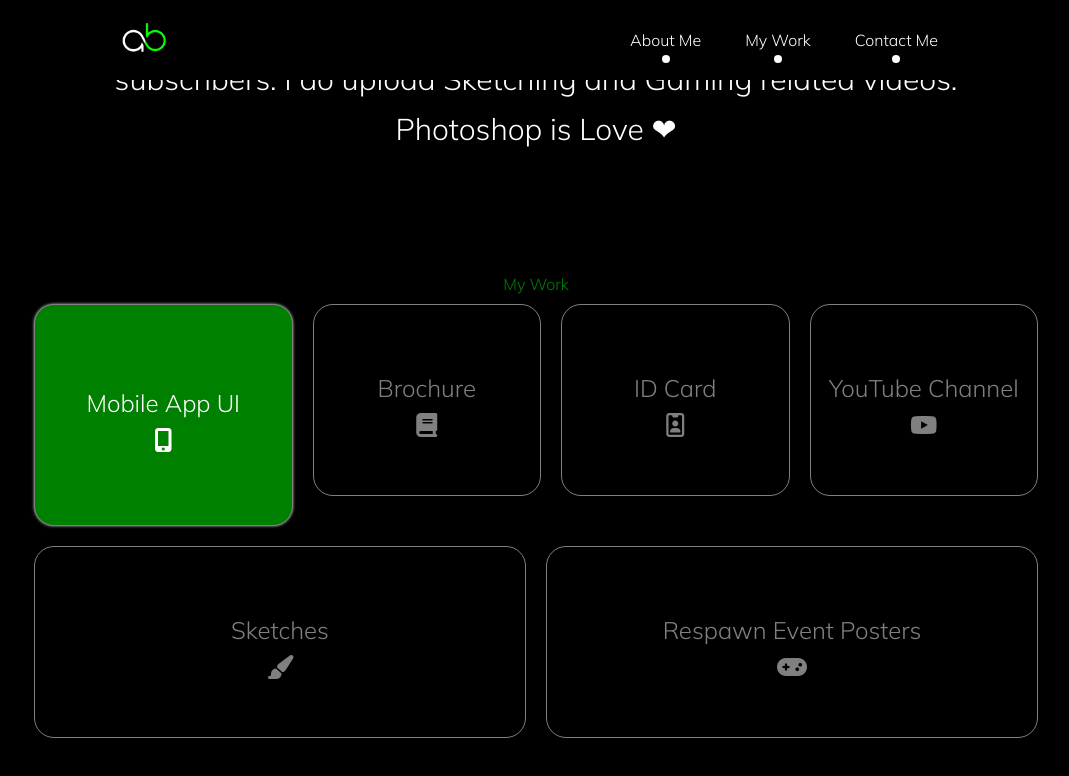
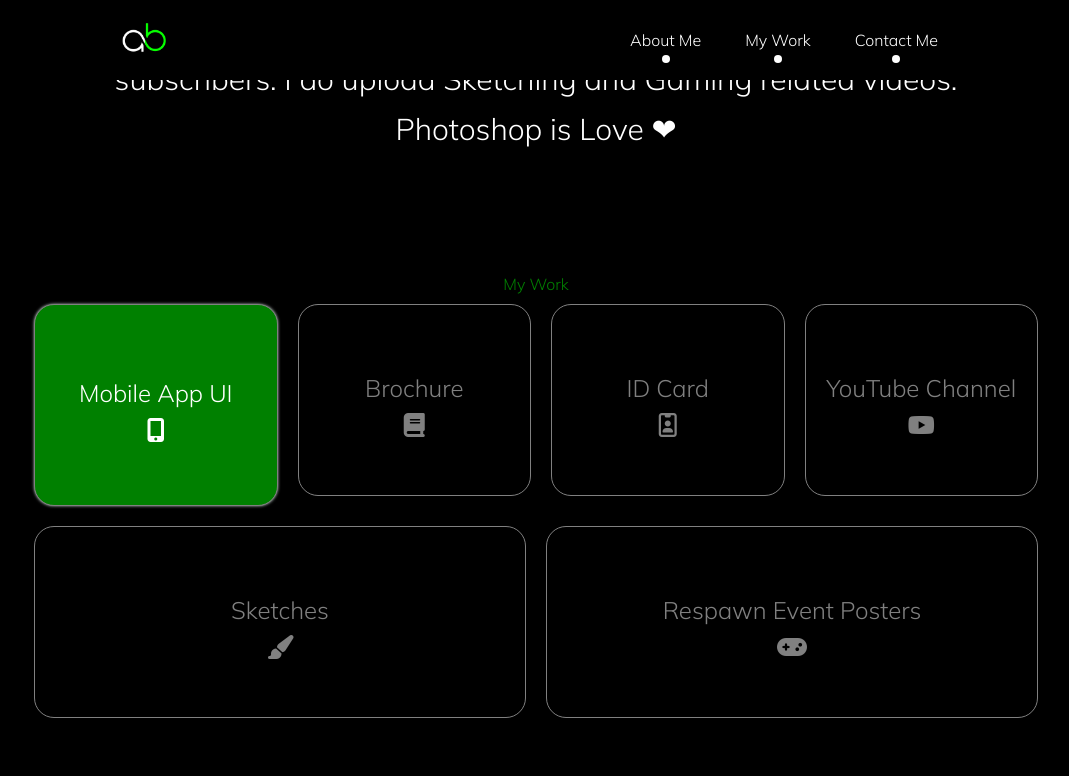
Before and after one commit to Rohitdhende/Portfolio, a plain HTML site: page index.html in a window 1280 px wide. In both pictures the pointer is over the element "Mobile App UI". Shown: the part 1241-2017 px from the top of the page, without its empty margins (104-1173 px from the left). Drawn offline with Linux system fonts and the light colour scheme.

Commit message:
4 commit

```diff
--- a/css/style.css
+++ b/css/style.css
@@ -434,8 +434,8 @@ color: grey;
 
 .child:hover{
 		box-shadow: 0 0 3px #bac3c3;
-	flex:1 1 220px;
-	height: 220px;
+	flex:1 1 200px;
+	height: 200px;
 	color: white;
 	background-color: green;
 }
```
